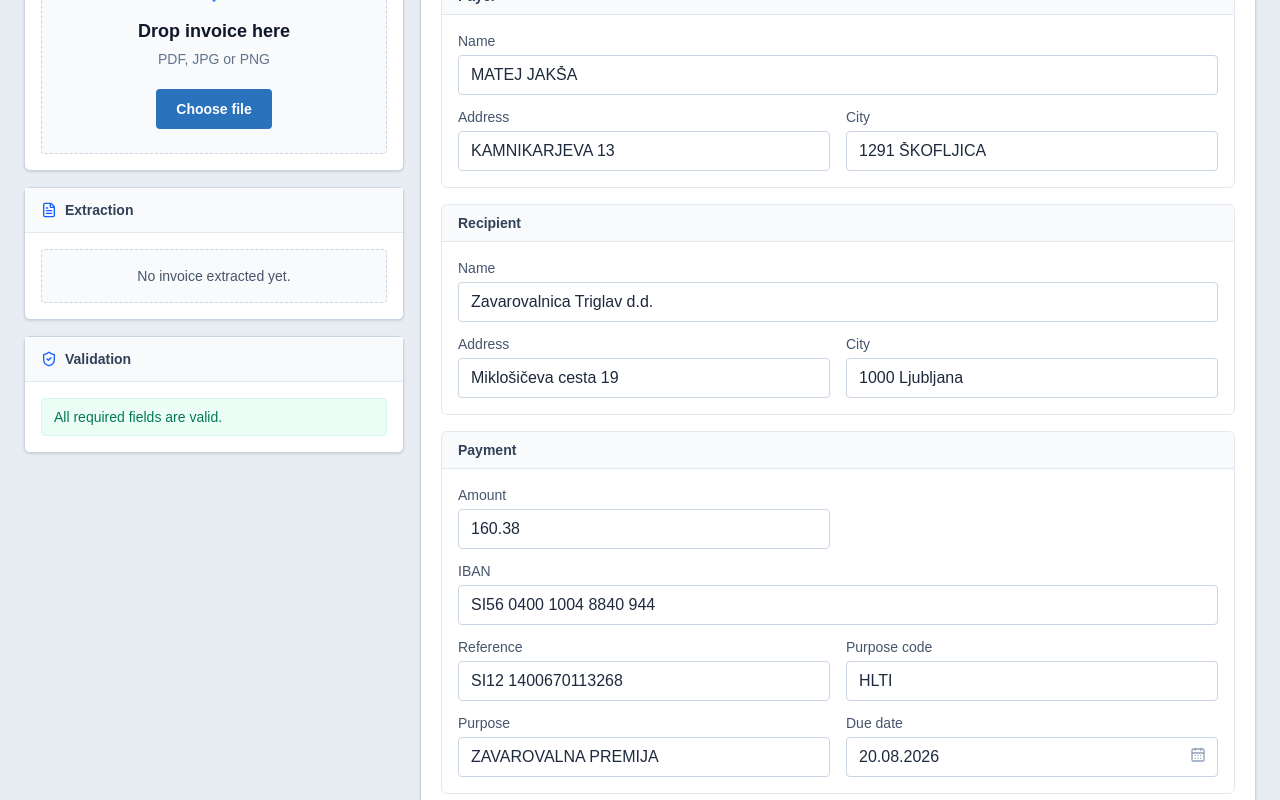
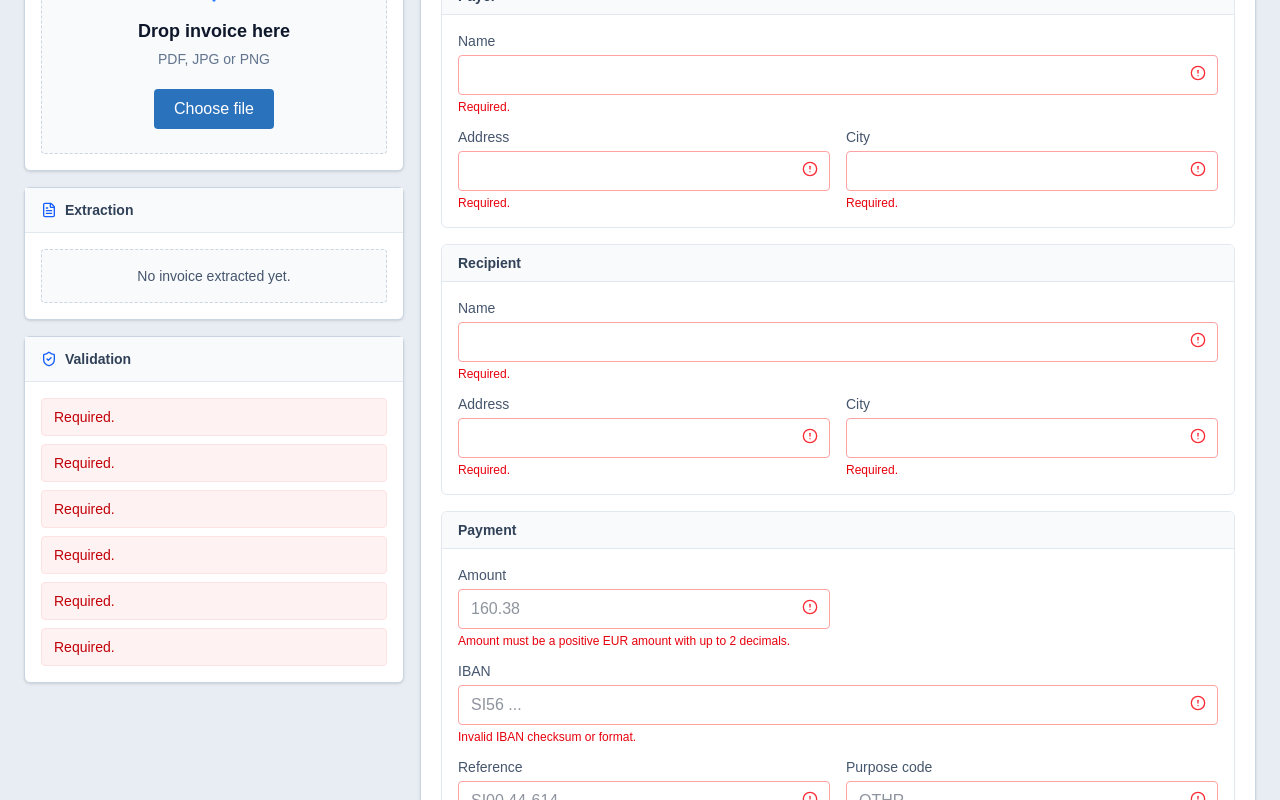
Before and after one commit to matejjaksa/upn-qr, a Next.js app: page / in a window 1280 px wide. Shown: the part 300-1100 px from the top of the page. Built offline with nearby package versions, Linux system fonts and the light colour scheme.

Commit message:
Fix initial state and invoice upload path

```diff
--- a/app/page.tsx
+++ b/app/page.tsx
@@ -10,18 +10,18 @@
 import { coercePaymentFields, generateUpnQr, validatePaymentFields, type PaymentFields } from "../lib/upn";
 
 const initialFields: PaymentFields = {
-  payerName: "MATEJ JAKŠA",
-  payerAddress: "KAMNIKARJEVA 13",
-  payerCity: "1291 ŠKOFLJICA",
-  recipientName: "Zavarovalnica Triglav d.d.",
-  recipientAddress: "Miklošičeva cesta 19",
-  recipientCity: "1000 Ljubljana",
-  amount: "160.38",
-  iban: "SI56 0400 1004 8840 944",
-  reference: "SI12 1400670113268",
-  purposeCode: "HLTI",
-  purpose: "ZAVAROVALNA PREMIJA",
-  dueDate: "20.08.2026"
+  payerName: "",
+  payerAddress: "",
+  payerCity: "",
+  recipientName: "",
+  recipientAddress: "",
+  recipientCity: "",
+  amount: "",
+  iban: "",
+  reference: "",
+  purposeCode: "",
+  purpose: "",
+  dueDate: ""
 };
 
 export default function Home() {
--- a/components/InvoiceUpload.tsx
+++ b/components/InvoiceUpload.tsx
@@ -1,7 +1,7 @@
 "use client";
 
 import { FileText, UploadCloud } from "lucide-react";
-import { useState } from "react";
+import { useRef, useState } from "react";
 import type { ExtractedInvoiceFields, ExtractionResponse } from "../lib/extraction/types";
 
 type Props = {
@@ -9,17 +9,26 @@
 };
 
 export function InvoiceUpload({ onExtracted }: Props) {
+  const fileInputRef = useRef<HTMLInputElement>(null);
   const [isDragging, setIsDragging] = useState(false);
   const [status, setStatus] = useState("Drop invoice PDF or image here");
+  const [isExtracting, setIsExtracting] = useState(false);
+
+  function extractionEndpoint() {
+    if (typeof window === "undefined") return "/api/extract";
+    const path = window.location.pathname.replace(/\/$/, "");
+    return path ? `${path}/api/extract` : "/api/extract";
+  }
 
   async function upload(file: File | undefined) {
     if (!file) return;
+    setIsExtracting(true);
     setStatus(`Extracting ${file.name}...`);
     const data = new FormData();
     data.append("file", file);
 
     try {
-      const response = await fetch("api/extract", { method: "POST", body: data });
+      const response = await fetch(extractionEndpoint(), { method: "POST", body: data });
       const json = await response.json();
       if (!response.ok) {
         throw new Error(json?.error ?? "Invoice extraction failed.");
@@ -29,6 +38,11 @@
       setStatus("Extraction complete. Verify the form before generating.");
     } catch (error) {
       setStatus(error instanceof Error ? error.message : "Invoice extraction failed.");
+    } finally {
+      setIsExtracting(false);
+      if (fileInputRef.current) {
+        fileInputRef.current.value = "";
+      }
     }
   }
 
@@ -56,15 +70,21 @@
         <UploadCloud className="mb-3 h-10 w-10 text-blue-500" />
         <strong className="text-lg text-slate-900">{status.startsWith("Drop ") ? "Drop invoice here" : status}</strong>
         <span className="mt-1 text-sm text-slate-500">PDF, JPG or PNG</span>
-        <label className="mt-5 inline-flex h-10 cursor-pointer items-center rounded bg-[#2b72bd] px-5 text-sm font-semibold text-white hover:bg-[#245f9d]">
-          <input
-            className="hidden"
-            type="file"
-            accept="application/pdf,image/png,image/jpeg"
-            onChange={(event) => void upload(event.target.files?.[0])}
-          />
+        <input
+          ref={fileInputRef}
+          className="sr-only"
+          type="file"
+          accept="application/pdf,image/png,image/jpeg"
+          onChange={(event) => void upload(event.target.files?.[0])}
+        />
+        <button
+          className="mt-5 inline-flex h-10 cursor-pointer items-center rounded bg-[#2b72bd] px-5 text-sm font-semibold text-white hover:bg-[#245f9d] disabled:cursor-not-allowed disabled:bg-slate-300"
+          type="button"
+          disabled={isExtracting}
+          onClick={() => fileInputRef.current?.click()}
+        >
           Choose file
-        </label>
+        </button>
       </div>
     </section>
   );
```
